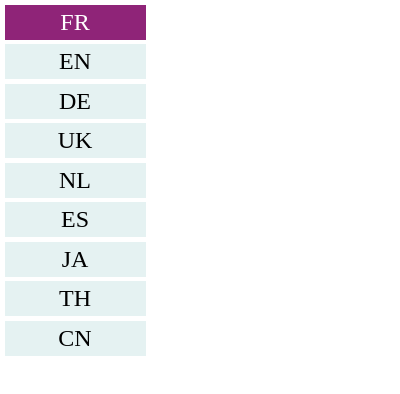
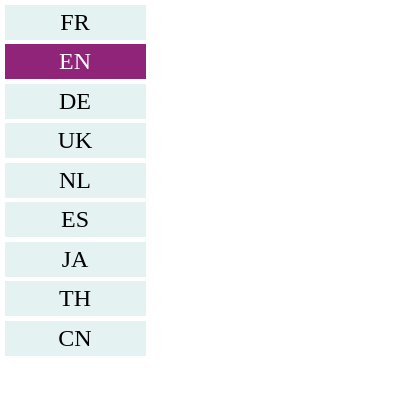
Before and after one commit to gritchou/translator, a browser extension: page popup/choose-lang.html in a window 400 px wide. Both pictures are taken after a click on the element "EN". Drawn offline with Linux system fonts and the light colour scheme.

Commit message:
Popup solution

```diff
--- a/popup/choose-lang.html
+++ b/popup/choose-lang.html
@@ -18,7 +18,7 @@
         <div class="button" data-locale="th">TH</div>
         <div class="button" data-locale="zh-CN">CN</div>
     </div>
-    <script src="TODO"></script>
+    <script src="choose-lang.js"></script>
 </body>
 
 </html>
--- /dev/null
+++ b/popup/choose-lang.js
@@ -0,0 +1,11 @@
+(() => {
+    const popup = document.querySelector('#popup-content');
+    popup.addEventListener('click', (e) => {
+        if (!e.target.matches('.button')) {
+            return;
+        }
+        popup.querySelectorAll('.button').forEach((element) => element.classList.remove('active'));
+        e.target.classList.add('active');
+        chrome.runtime.sendMessage({ currentLang: e.target.dataset.locale });
+    })
+})();
```
Also changed, not shown: manifest.json.
